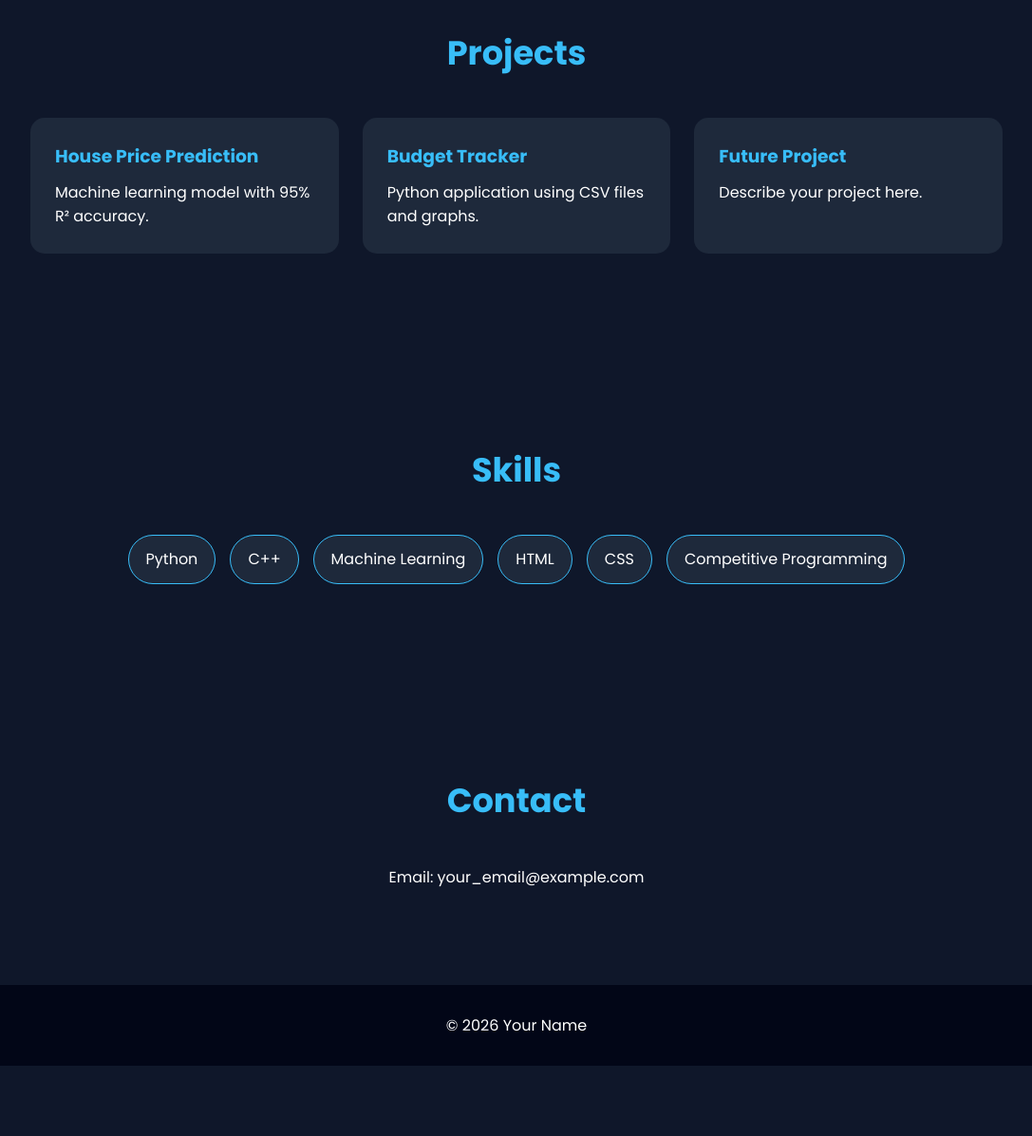
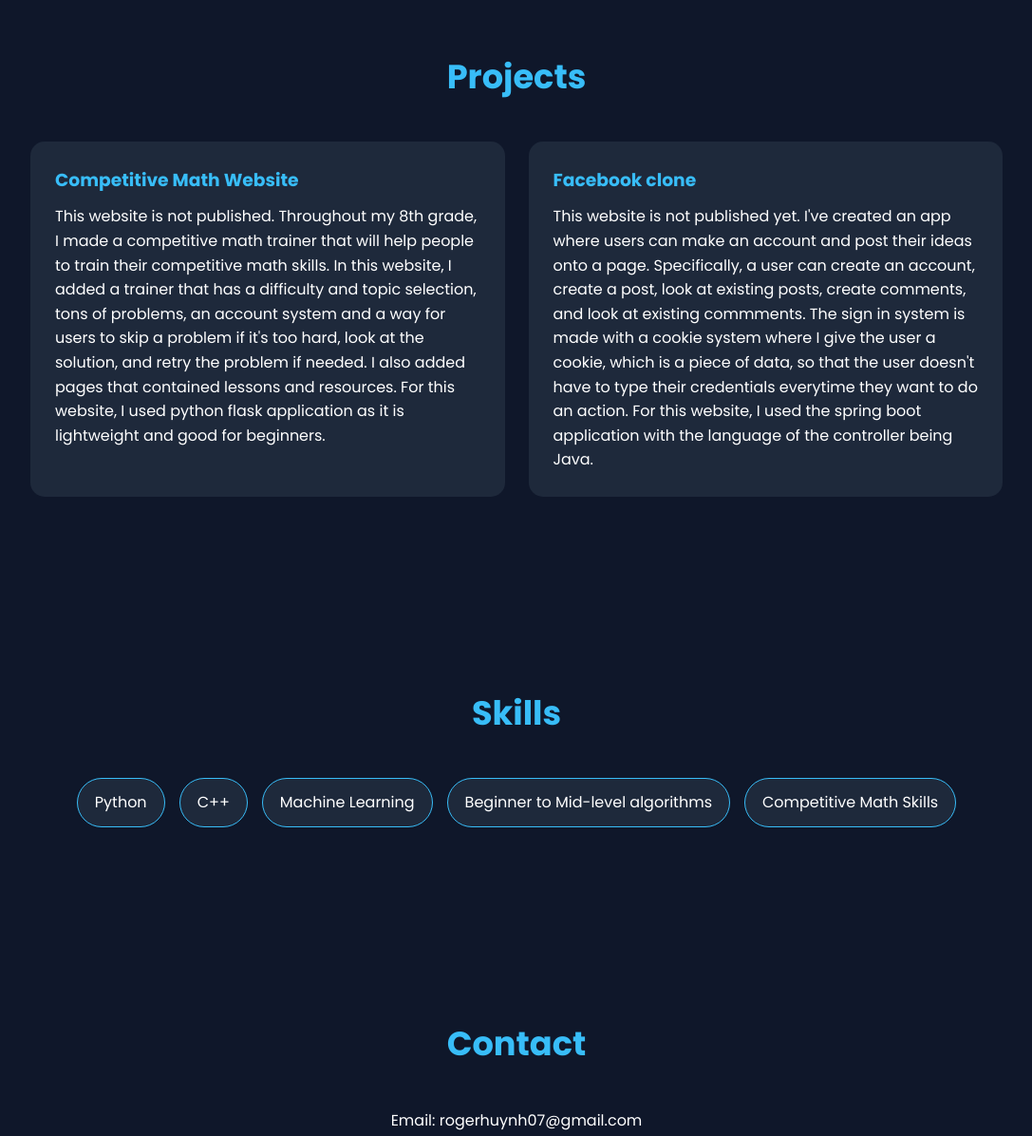
Before and after one commit to RogerIsMathematical/RogerHuynhPortfolio, a plain HTML site: page index.html in a window 1280 px wide. Shown: the part 1220-2416 px from the top of the page at 95% size, without its empty margins (96-1183 px from the left). Before the commit the page ends 2342 px from the top, so only its background shows below. Drawn offline with Linux system fonts and the light colour scheme.

Commit message:
Update portfolio details to reflect Roger Huynh

```diff
--- a/index.html
+++ b/index.html
@@ -3,13 +3,13 @@
 <head>
     <meta charset="UTF-8">
     <meta name="viewport" content="width=device-width, initial-scale=1.0">
-    <title>Your Name | Portfolio</title>
+    <title>Roger Huynh | Portfolio</title>
     <link rel="stylesheet" href="styles.css">
 </head>
 <body>
 
     <nav>
-        <h1>Your Name</h1>
+        <h1>Roger Huynh</h1>
         <ul>
             <li><a href="#about">About</a></li>
             <li><a href="#projects">Projects</a></li>
@@ -19,16 +19,17 @@
     </nav>
 
     <header class="hero">
-        <h2>Hello, I'm Your Name</h2>
-        <p>Aspiring Software Engineer | Competitive Programmer | Math Enthusiast</p>
+        <h2>Hello, I'm Roger Huynh</h2>
+        <p>Competitive Programmer | Competitive Math</p>
         <a href="#projects" class="btn">View My Projects</a>
     </header>
 
     <section id="about">
         <h2>About Me</h2>
         <p>
-            Write a short introduction here. Talk about your interests,
-            programming experience, math competitions, robotics, and future goals.
+            I am Roger Huynh and I just finished 8th grade at Rancho Milpitas Middle School. Throughout the year, I've participated
+            in many math and programming competitions. Currently, I am studying more on olympiad Math and algorithms for competitive
+            programmers.
         </p>
     </section>
 
@@ -38,23 +39,27 @@
         <div class="project-grid">
 
             <div class="card">
-                <h3>House Price Prediction</h3>
+                <h3>Competitive Math Website</h3>
                 <p>
-                    Machine learning model with 95% R² accuracy.
+                    This website is not published.
+                    Throughout my 8th grade, I made a competitive math trainer that will help people to train their competitive math
+                    skills. In this website, I added a trainer that has a difficulty and topic selection, tons of problems, an account system
+                    and a way for users to skip a problem if it's too hard, look at the solution, and retry the problem if needed. I also
+                    added pages that contained lessons and resources. For this website, I used python flask application as it is lightweight
+                    and good for beginners.
                 </p>
             </div>
 
             <div class="card">
-                <h3>Budget Tracker</h3>
+                <h3>Facebook clone</h3>
                 <p>
-                    Python application using CSV files and graphs.
-                </p>
-            </div>
+                    This website is not published yet.
+                    I've created an app where users can make an account and post their ideas onto a page. Specifically, a user can create
+                    an account, create a post, look at existing posts, create comments, and look at existing commments. The sign in system
+                    is made with a cookie system where I give the user a cookie, which is a piece of data, so that the user doesn't have to
+                    type their credentials everytime they want to do an action. For this website, I used the spring boot application with
+                    the language of the controller being Java.
 
-            <div class="card">
-                <h3>Future Project</h3>
-                <p>
-                    Describe your project here.
                 </p>
             </div>
 
@@ -68,19 +73,18 @@
             <span>Python</span>
             <span>C++</span>
             <span>Machine Learning</span>
-            <span>HTML</span>
-            <span>CSS</span>
-            <span>Competitive Programming</span>
+            <span>Beginner to Mid-level algorithms</span>
+            <span>Competitive Math Skills</span>
         </div>
     </section>
 
     <section id="contact">
         <h2>Contact</h2>
-        <p>Email: your_email@example.com</p>
+        <p>Email: rogerhuynh07@gmail.com</p>
     </section>
 
     <footer>
-        <p>© 2026 Your Name</p>
+        <p>© 2026 Roger Huynh</p>
     </footer>
 
 </body>
```
